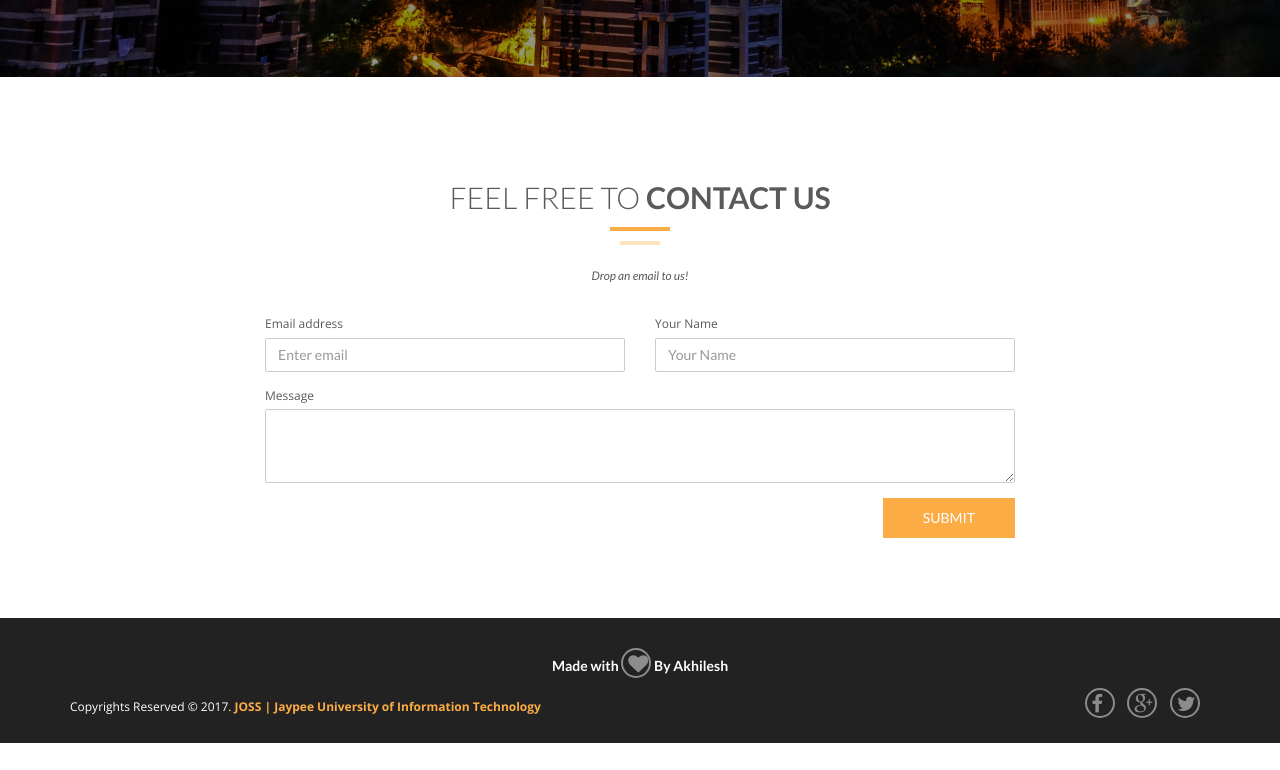
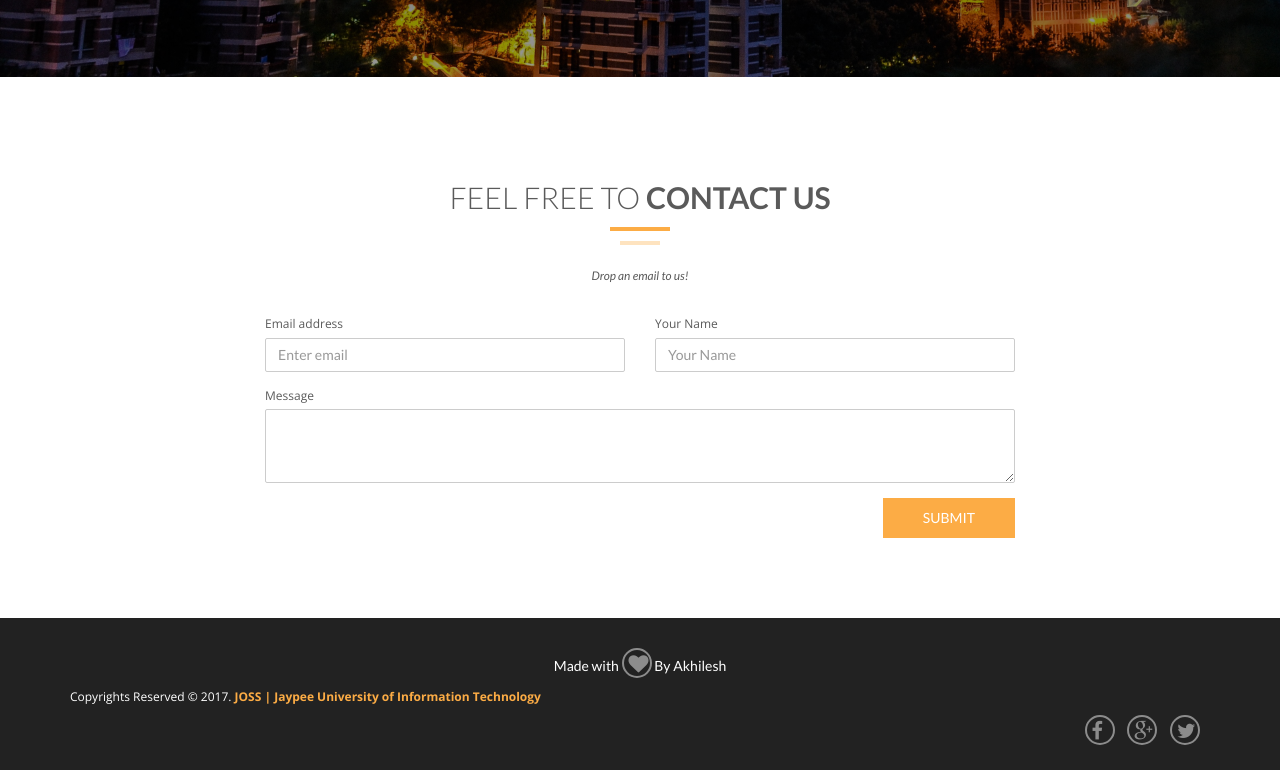
Before and after one commit to juoss/JOSS, a plain HTML site: page index.html in a window 1280 px wide. Shown: the part 4201-4971 px from the top of the page. Before the commit the page ends 4944 px from the top, so only its background shows below. Drawn offline with nearby package versions, Linux system fonts and the light colour scheme; a script that the page names is missing.

Commit message:
Update index.html

```diff
--- a/index.html
+++ b/index.html
@@ -460,8 +460,8 @@
 
  <nav id="footer">
         <div class="container">
-        <p><div align="center"> <strong>  Made with <i class="fa fa-heart" aria-hidden="true"></i>  By Akhilesh </strong></div></p>
-            <div class="pull-left fnav">
+        <p><div align="center"> Made with <i class="fa fa-heart" aria-hidden="true"></i>  By Akhilesh </div> </p>
+            <div class="pull-centre fnav">
                 <p>Copyrights Reserved © 2017. <a><strong> JOSS | Jaypee University of Information Technology</strong></a>
             </div>
 
```
